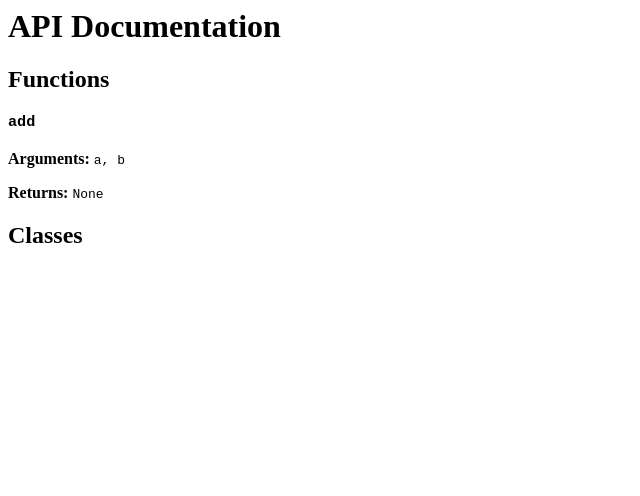
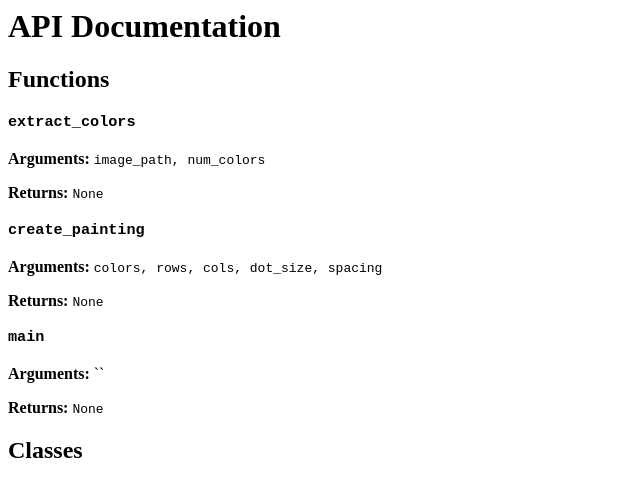
Before and after one commit to henrymbuguak/ai-doc-assistant, a plain HTML site: page docs/index.html in a window 1280 px wide. Shown: the whole page, without its empty margins (0-640 px from the left). Drawn offline with Linux system fonts and the light colour scheme.

Commit message:
Module 5:  Automated API documentation

```diff
--- a/docs/index.html
+++ b/docs/index.html
@@ -1,6 +1,12 @@
 <h1>API Documentation</h1>
 <h2>Functions</h2>
-<h3><code>add</code></h3>
-<p><strong>Arguments:</strong> <code>a, b</code></p>
+<h3><code>extract_colors</code></h3>
+<p><strong>Arguments:</strong> <code>image_path, num_colors</code></p>
+<p><strong>Returns:</strong> <code>None</code></p>
+<h3><code>create_painting</code></h3>
+<p><strong>Arguments:</strong> <code>colors, rows, cols, dot_size, spacing</code></p>
+<p><strong>Returns:</strong> <code>None</code></p>
+<h3><code>main</code></h3>
+<p><strong>Arguments:</strong> ``</p>
 <p><strong>Returns:</strong> <code>None</code></p>
 <h2>Classes</h2>
```
Also changed, not shown: 2 other files.
